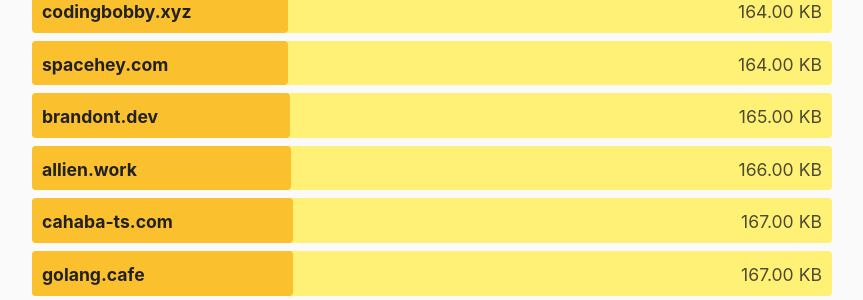
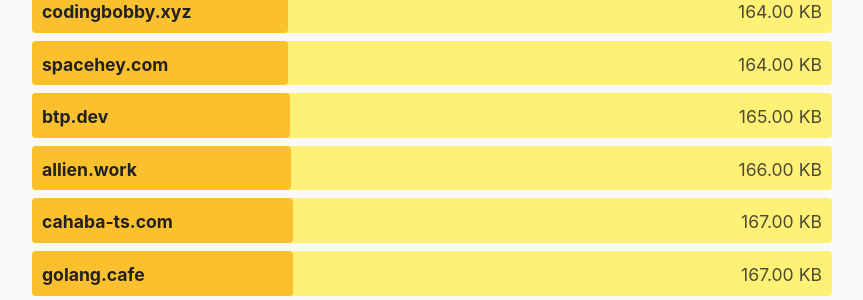
Before and after one commit to kevquirk/512kb.club, a Jekyll site: the page built from index.md, in a window 1280 px wide and 900 px high, scrolled down 24050 px. Shown: the part 154-454 px from the top of the window, without its empty margins (208-1071 px from the left). Built offline with Jekyll 4.4.1, drawn with Linux system fonts in a browser that asks for light colours.

Commit message:
Updated my site's domain

```diff
--- a/_data/sites.yml
+++ b/_data/sites.yml
@@ -498,8 +498,8 @@
   size: 181
   last_checked: 2022-05-15
 
-- domain: brandont.dev
-  url: https://brandont.dev/
+- domain: btp.dev
+  url: https://btp.dev/
   size: 165
   last_checked: 2023-04-07
 
```
